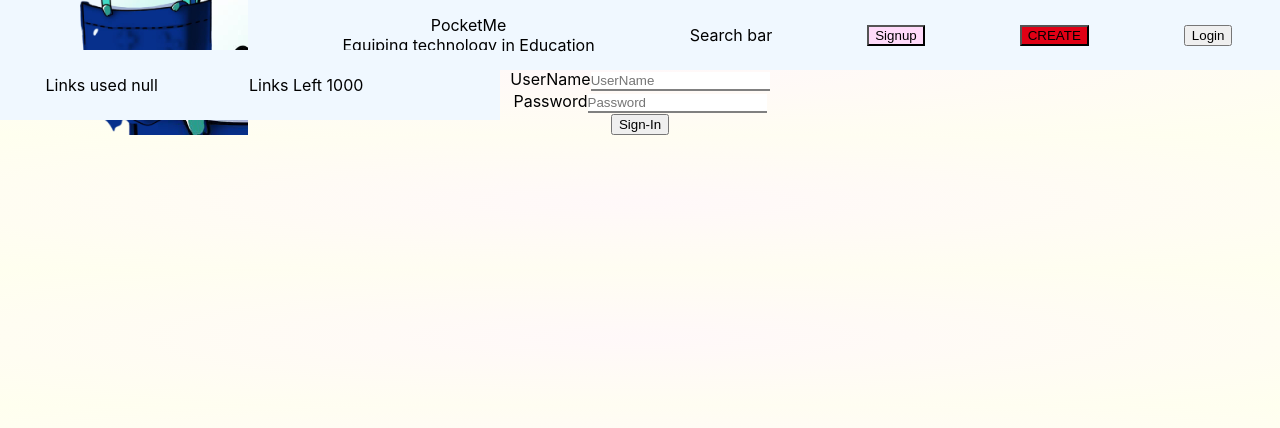
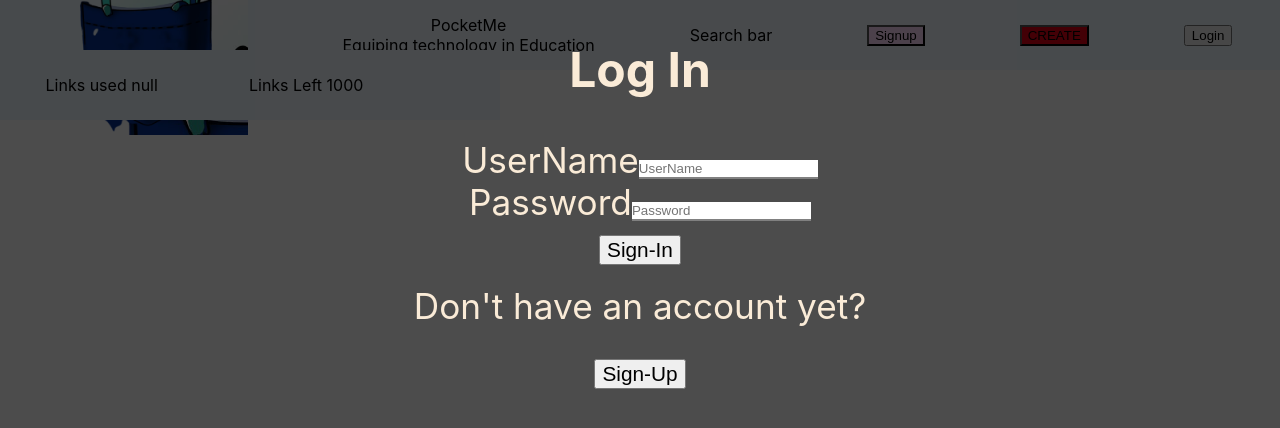
Before and after one commit to prajwal1721/PocketMe, a React (Create React App) app in the folder frontend/: page / in a window 1280 px wide. Shown: the top 428 px of the page. Built offline with nearby package versions, Linux system fonts and the light colour scheme.

Commit message:
Fixed bugs in auth

```diff
--- a/frontend/src/components/Auth/Signin/signin.jsx
+++ b/frontend/src/components/Auth/Signin/signin.jsx
@@ -3,50 +3,39 @@ import { FormInput } from '../../FormInput/FormInput';
 // import { alertSuccess, alertWarning } from '../Alert/alert';
 import { useHistory } from 'react-router-dom';
 import axios from '../../../axiosurl';
-// import './signin.scss';
+import './signin.scss';
 
 
 export const Signin = () => {
     const history = useHistory();
     const [username, setUserName] = useState('');
     const [password, setPassword] = useState('');
-    // const dispatch = useDispatch();
-    // const setAuthUser = useCallback(
-    //     (user) => dispatch({ type: "SET_AUTH_USER", user }),
-    //     [dispatch]
-    // );
-    // const json = JSON.stringify({
-    //     userName: username,
-    //     password: password
-    // });
     const handleClick = () => {
-        alert(`${username},${password}`);
-        axios(
-            {
-                method: 'POST',
-                url: '/login',
-                data: {
+        // alert(`${username},${password}`);
+        axios.post('/login', {
             userName: username,
             password: password
-                }
-            })
-            .then((res) => {
-                console.log('xyz');
-                alert(res);
-                console.log(res.data);
+        }).then((res) => {
+            // console.log('xyz');
+            alert(res.data.message);
+            // console.log(res.data);
+            setUserName('');
+            setPassword('');
             history.push('/');
         }).catch((err) => {
             console.error(err);
         })
     }
     return (
-        <div className="card card-main card-signin-main">
-            <div className="card-body card-signin-body">
-                <form>
-                    <div className="form-header-text mt-5"><h2>Log In</h2></div>
+        <div className="signin-form-contianer">
+            <div className="signin-form"><h2>Log In</h2></div>
+            <form method='post' onSubmit={handleClick}>
                 <FormInput
                     label='UserName'
                     type='text'
+                    required
+                    max='7'
+                    height='50'
                     value={username}
                     set={setUserName}
                 />
@@ -57,9 +46,9 @@ export const Signin = () => {
                     value={password}
                     set={setPassword}
                 />
-                    <button className="btn-signin mt-3" onClick={handleClick}>{`Sign-In`}</button>
+                <button className="signin-button" type='submit' >{`Sign-In`}</button>
             </form>
-            </div>
-
+            <div className='message'>Don't have an account yet?</div>
+            <button className="signin-button" onClick={() => history.push('/signup')}>{`Sign-Up`}</button>
         </div>)
 }
--- a/frontend/src/components/Auth/Signin/signin.scss
+++ b/frontend/src/components/Auth/Signin/signin.scss
@@ -1,69 +1,58 @@
-// @import '../../../misc/colorfont';
+.signin-button:hover {
+    transform: scale(1.10);
+}
 
+.signin-button:active {
+    background-color: rgb(173, 245, 140);
+    cursor: -webkit-grab siz
+}
 
-.card-signin-main {
-    // background-color: $dark-black!important;
-    // background-image: linear-gradient(180deg, $primary-color -40%, $white 30%);
-    max-width: 465px;
+.signin-button {
+    font-size: 1.3rem;
+}
 
-    input,
-    input:focus,
-    input:active {
-        background-color: transparent;
-    }
-
-    width: 50%;
+.from-header {
+    font-size: 2.5rem;
 }
 
 
-.btn-signin {
-    // background-image: linear-gradient(40deg, $primary-color 0%, $dark-purple 85%);
-    border-radius: 25px;
-    // font-family: $normal-font;
-    width: 60%;
-    background-color: #242424;
-    color: white;
-    padding: 0.3rem;
-    font-size: 1.2rem;
-    border: none;
-    transition: 0.3s all ease-in-out;
-}
 
-.btn-signin:hover {
-    transform: scale(1.05);
-}
 
-.click {
-    color: rgb(56, 133, 221);
-    cursor: -webkit-grab;
+.signin-form-contianer {
+    // border: 2px black dashed;
+    // margin: 10px 20px;
+    // width: 30%;
+    // padding: 10px 0px;
+    // padding: 10% 20%;
+    position: fixed;
+    // display: none;
+    height: 100%;
+    top: 0;
+    font-size: 2.2rem;
+    left: 0;
+    right: 0;
+    bottom: 0;
+    background-color: rgba(0, 0, 0, 0.7);
+    color: antiquewhite;
+    z-index: 4;
+    cursor: pointer;
 
-}
-
-.hide {
-    display: none;
-}
-
-.banner-container-signin {
-    form {
-        height: 100%;
+    a {
+        text-decoration: none;
+        color: antiquewhite;
     }
 
-    .card-signin-body {
-        height: 100%;
-        margin: 0;
-        padding: 0;
+    .input-container {
+        display: flex;
+        justify-content: center;
+        width: max-content;
+        align-items: center;
+        font-size: 2.0rem;
+        margin: 1px 40%;
+
     }
 
-    .card-signin-main {
-        height: 100%;
-        margin: 0;
-        padding: 0;
+    .message {
+        margin: 20px 10px;
     }
 }
-
-.extras-container-signin {
-    padding: 0.8rem;
-    display: flex;
-    justify-content: center;
-    flex-direction: column;
-}
--- a/frontend/src/components/Auth/Signup/signup.jsx
+++ b/frontend/src/components/Auth/Signup/signup.jsx
@@ -3,7 +3,7 @@ import { FormInput } from '../../FormInput/FormInput'
 // import { alertSuccess, alertWarning } from '../../Alert/alert';
 import axios from '../../../axiosurl';
 import { useHistory } from 'react-router-dom';
-// import './signup.scss';
+import './signup.scss';
 
 
 export const SignUp = () => {
@@ -17,9 +17,7 @@ export const SignUp = () => {
 
     const handleSubmit = (event) => {
         event.preventDefault();
-
-        axios.post('/register',
-            {
+        const data = {
             name: Name,
             userName: Username,
             email: email,
@@ -28,7 +26,8 @@ export const SignUp = () => {
             urlAllocated: 1000,
             countryCode: countryCode,
             urlLeft: 0
-            })
+        }
+        axios.post('/register', data)
             .then((res) => {
                 if (res.status === 200) {
                     // alertSuccess(res.data);
@@ -47,21 +46,18 @@ export const SignUp = () => {
             })
             .catch((err) => {
                 // alertWarning(err.response.data);
+                if (err.response)
                     alert(err.response.data);
-                console.log(err.response.data);
+
             });
 
 
     }
 
     return (
-        <div className="card card-main card-signup-main">
-            <div className="card-body">
-                <form action="">
-                    <div className="form-header-text mt-2"><h2>Sign Up</h2></div>
-                    <div className="row w-100">
-                        {/* <div className="col-md-2"></div> */}
-                        <div className="col-md-12">
+        <div className="signup-form-container">
+            <div className="from-header">Sign Up</div>
+            <form method='post' onClick={handleSubmit} className='input-container-form'>
                 <FormInput
                     label='Name'
                     type='text'
@@ -69,23 +65,16 @@ export const SignUp = () => {
                     value={Name}
                     set={setName}
                 />
-                        </div>
-                    </div>
-                    <div className="row w-100">
-                        {/* <div className="col-md-2"></div> */}
-                        <div className="col-md-12">
+
                 <FormInput
-                                label='Username(7 digit at max)'
+                    label='Username'
+                    placeholder="(7 digit at max)"
                     type='text'
                     required
                     value={Username}
                     set={setUsername}
                 />
-                        </div>
-                    </div>
-                    <div className="row w-100">
-                        {/* <div className="col-md-2"></div> */}
-                        <div className="col-md-12">
+
                 <FormInput
                     label='Email'
                     type='email'
@@ -93,11 +82,6 @@ export const SignUp = () => {
                     value={email}
                     set={setEmail}
                 />
-                        </div>
-                    </div>
-
-                    <div className="row w-100">
-                        <div className="col-md-6">
                 <FormInput
                     label='Country Code'
                     type='text'
@@ -105,8 +89,6 @@ export const SignUp = () => {
                     value={countryCode}
                     set={setCountryCode}
                 />
-                        </div>
-                        <div className="col-md-6">
                 <FormInput
                     label='Contact Number'
                     type='tel'
@@ -116,10 +98,6 @@ export const SignUp = () => {
                     value={number}
                     set={setNumber}
                 />
-                        </div>
-                    </div>
-                    <div className="row w-100">
-                        <div className="col-md-6">
                 <FormInput
                     label='Password'
                     type='password'
@@ -127,11 +105,10 @@ export const SignUp = () => {
                     value={password}
                     set={setPassowrd}
                 />
-                        </div>
-                    </div>
-                    <button className="btn-signup mt-2" onClick={handleSubmit}>{`Signup`}</button>
+                <button className="signup-button" type='submit'>SignUp</button>
             </form>
-            </div>
+            <div className='message1'>Already have an account yet?</div>
+            <button className="signup-button" onClick={() => history.push('/login')}>{`SignIn`}</button>
         </div >)
 
 }
--- a/frontend/src/components/Auth/Signup/signup.scss
+++ b/frontend/src/components/Auth/Signup/signup.scss
@@ -1,115 +1,34 @@
-@import '../../../misc/colorfont';
+.signup-form-container {
+    width: 70%;
+    border: 2px black dashed;
+    // padding: 10px 0px;
+    padding: auto;
+    margin: 0px 10%;
+}
 
-.card-signup-main{
-    background-color: $dark-black!important;
-    background-image: linear-gradient(180deg,$primary-color -40%,$white 30%);
-    max-width: 465px;
-    input,input:focus,input:active{
-        background-color: transparent;
-    }
-    width: 50%;
+.signin-form {
+    font-size: 2.0rem;
+}
+
+.input-container-form {
+    display: flex;
+    flex-direction: column;
+    align-items: center;
+    justify-content: center;
+    // margin: 0 auto;
+    // padding: 6px 3px;
+    font-size: 1.5rem;
+}
+
+.message1 {
+    margin: 20px 10px;
+}
+
+.signup-button {
+    font-size: 1.5rem;
 }
 
 
-
-.option-items{
-    background: transparent;
-    display: flex;
-    justify-content:center;
-    align-items: flex-start;
-    width: 100%;
-    flex-direction: column;
-    select{
-        background: transparent;
-        width: 100%;
-        margin-left:2px;
-        height: 35px;
-        border:none;
-        border-bottom: 2px solid black ;
-    }
-    select:focus,select:active{
-        background: transparent;
-        border-bottom: 2px solid black ;
-        outline: none;
-    }
+.signup-button:hover {
+    transform: scale(1.10);
 }
-
-input{
-    background: transparent;
-    height: 20px !important;
-}
-
-.institute{
-    margin-top: 0.9rem;
-}
-.btn-signup{
-    background-image: linear-gradient(40deg,$primary-color 0%,#190033 85%);
-    border-radius: 28px;
-    font-family: $normal-font;
-    width: 60%;
-    background-color: #242424;
-    color: white;
-    padding: 0.4rem 0;
-    font-size: 1.2rem;
-    border: none;
-    transition: 0.3s all ease-in-out;
-}
-
-.btn-signup:hover {
-    transform: scale(1.05);
-}
-
-.extras-container-signup{
-
-    position: relative;
-    top: -10px;
-}
-.click{
-    color: rgb(56, 133, 221);
-    cursor: -webkit-grab;
-    transition: all ease-in-out 1s;
-
-}
-
-.click:hover{
-    text-decoration: underline;
-}
-
-@media only screen and (max-width: 993px){
-    .institute{
-        margin-top:0;
-        position: relative;
-        top:-0.55rem;
-    }
-}
-@media only screen and (max-width: 600px){
-.extras-container-signup{
-    top:-1rem;
-}
-.institute{
-    margin-top:0;
-    position: relative;
-    top:0;
-}
-}
-
-
-@media only screen and (max-width: 420px){
-    .extras-container-signup{
-        top:-2rem;
-        padding: 1rem;
-    }}
-
-@media only screen and (max-width: 376px ) and (max-height: 700px){
-    .extras-container-signup{
-        top:1rem;
-        display: flex;
-        flex-direction: column;
-        justify-content: center;
-        align-items: center;
-}
-.text-extras{
-    font-size: 0.9rem;
-}
-
-}
```
Lines whose indentation alone changed are shown as unchanged.
